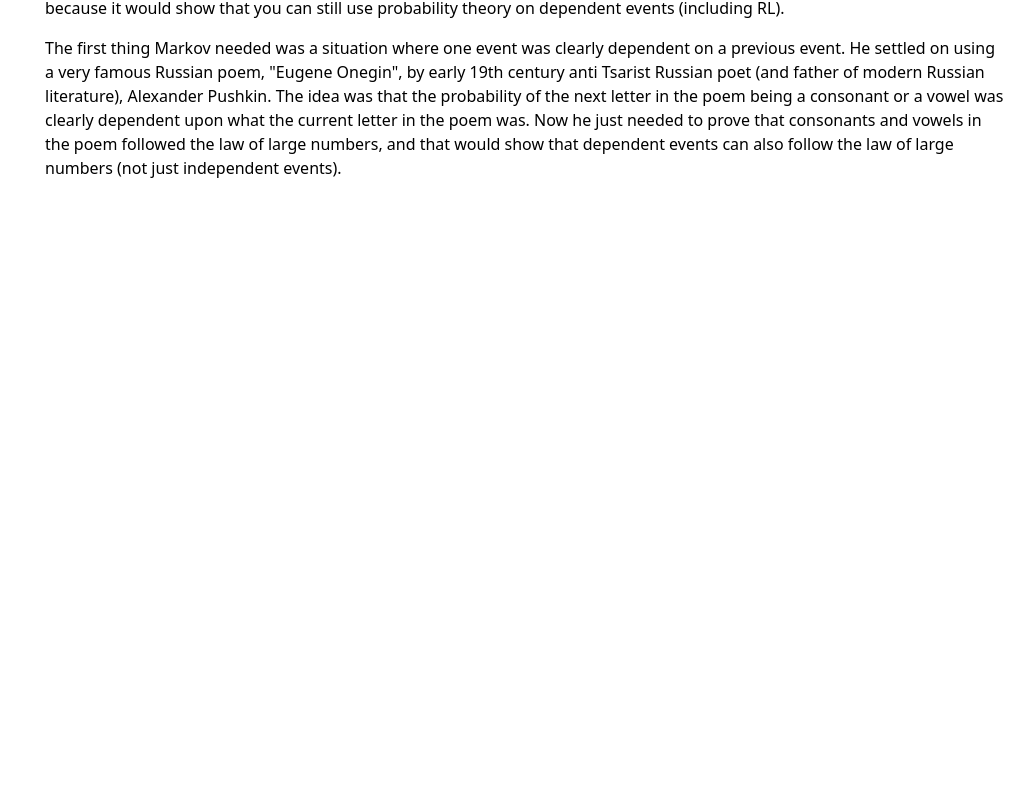
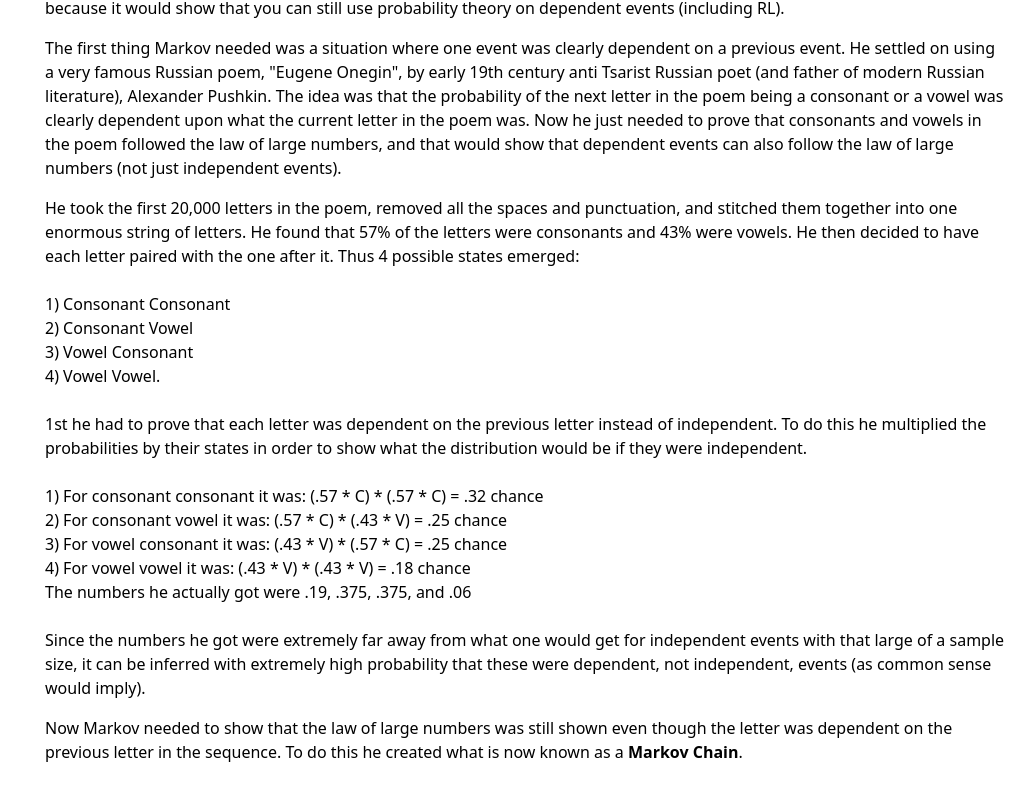
Before and after one commit to WilliamGiammona/learning-ai, a Next.js app: page /reinforcement-learning in a window 1280 px wide. Shown: the part 6351-7151 px from the top of the page, without its empty margins (259-1280 px from the left). Before the commit the page ends 6627 px from the top, so only its background shows below. Built offline with nearby package versions, Linux system fonts and the light colour scheme.

Commit message:
continuing introduction

```diff
--- a/app/reinforcement-learning/page.tsx
+++ b/app/reinforcement-learning/page.tsx
@@ -671,7 +671,53 @@ export default function ReinforcementLearningPage() {
               just independent events).
             </p>
 
-            <p className="mb-4"></p>
+            <p className="mb-4">
+              He took the first 20,000 letters in the poem, removed all the
+              spaces and punctuation, and stitched them together into one
+              enormous string of letters. He found that 57% of the letters were
+              consonants and 43% were vowels. He then decided to have each
+              letter paired with the one after it. Thus 4 possible states
+              emerged:
+              <br />
+              <br />
+              1) Consonant Consonant
+              <br />
+              2) Consonant Vowel
+              <br />
+              3) Vowel Consonant
+              <br />
+              4) Vowel Vowel.
+              <br />
+              <br />
+              1st he had to prove that each letter was dependent on the previous
+              letter instead of independent. To do this he multiplied the
+              probabilities by their states in order to show what the
+              distribution would be if they were independent.
+              <br />
+              <br />
+              1) For consonant consonant it was: (.57 * C) * (.57 * C) = .32
+              chance
+              <br />
+              2) For consonant vowel it was: (.57 * C) * (.43 * V) = .25 chance
+              <br />
+              3) For vowel consonant it was: (.43 * V) * (.57 * C) = .25 chance
+              <br />
+              4) For vowel vowel it was: (.43 * V) * (.43 * V) = .18 chance
+              <br />
+              The numbers he actually got were .19, .375, .375, and .06
+              <br />
+              <br />
+              Since the numbers he got were extremely far away from what one
+              would get for independent events with that large of a sample size,
+              it can be inferred with extremely high probability that these were
+              dependent, not independent, events (as common sense would imply).
+            </p>
+            <p className="mb-4">
+              Now Markov needed to show that the law of large numbers was still
+              shown even though the letter was dependent on the previous letter
+              in the sequence. To do this he created what is now known as a{" "}
+              <strong>Markov Chain</strong>.
+            </p>
           </section>
         </main>
       </div>
```
